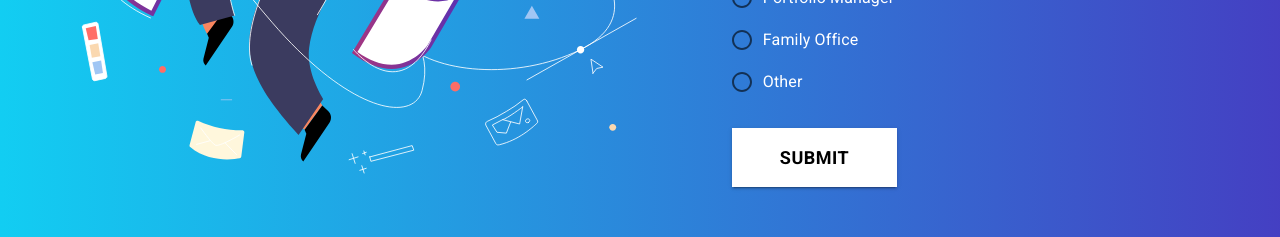
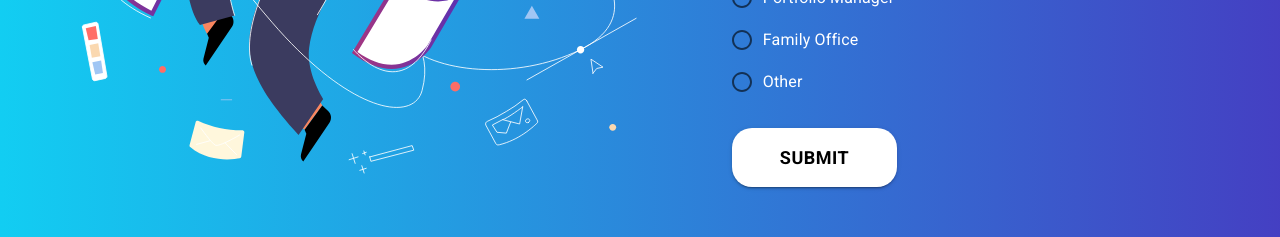
Before and after one commit to akbar061192/portfolio-analytics, a React (Create React App) app: page / in a window 1280 px wide. Shown: the part 1680-1917 px from the top of the page. Built offline with nearby package versions, Linux system fonts and the light colour scheme.

Commit message:
btn radius

```diff
--- a/src/components/NewDemo.js
+++ b/src/components/NewDemo.js
@@ -211,6 +211,7 @@ const Contact = () => {
                               className='btn-contact'
                               type='submit'
                               variant='contained'
+                              style={{ borderRadius: '20px' }}
                             >
                               Submit
                             </Button>
```
